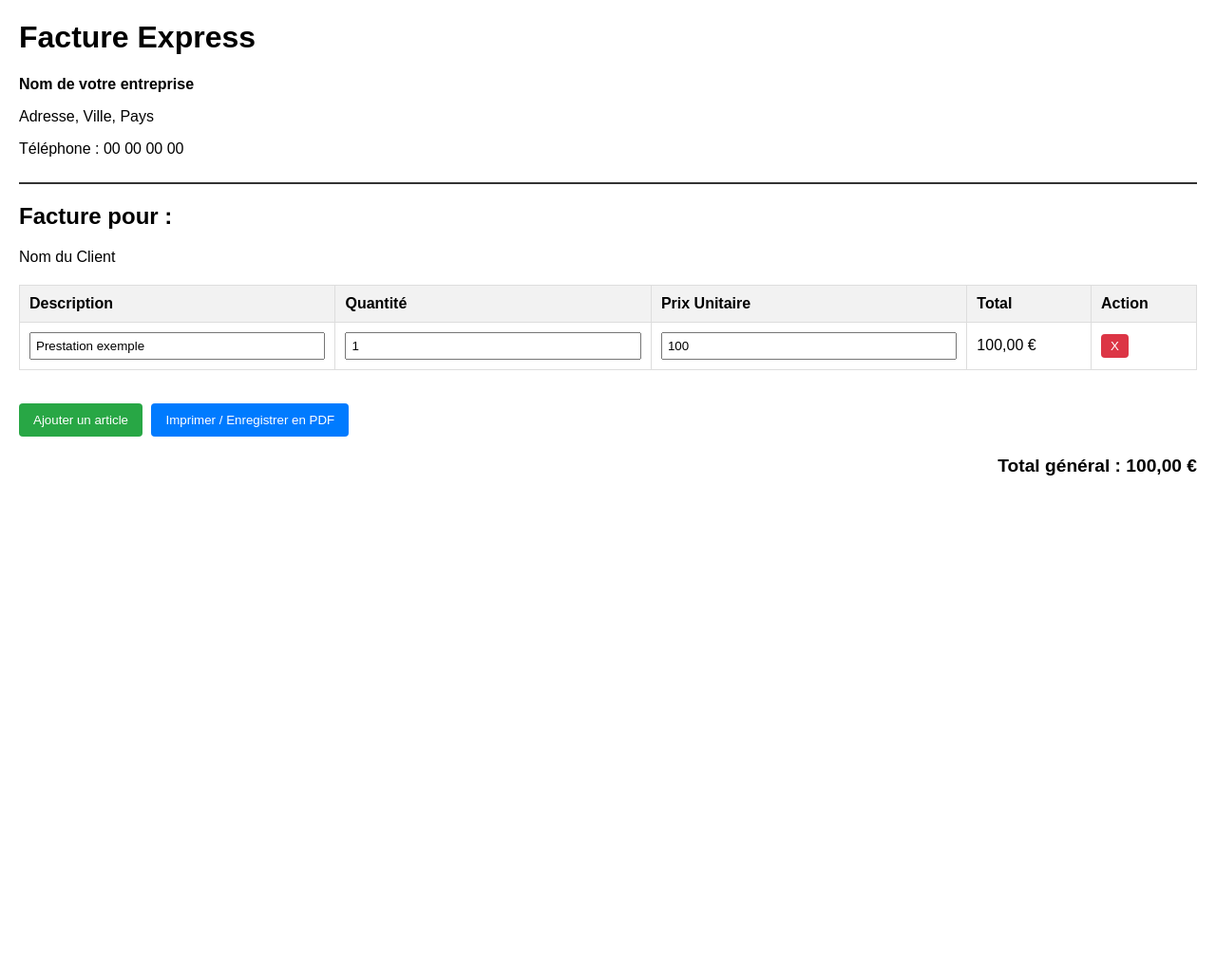
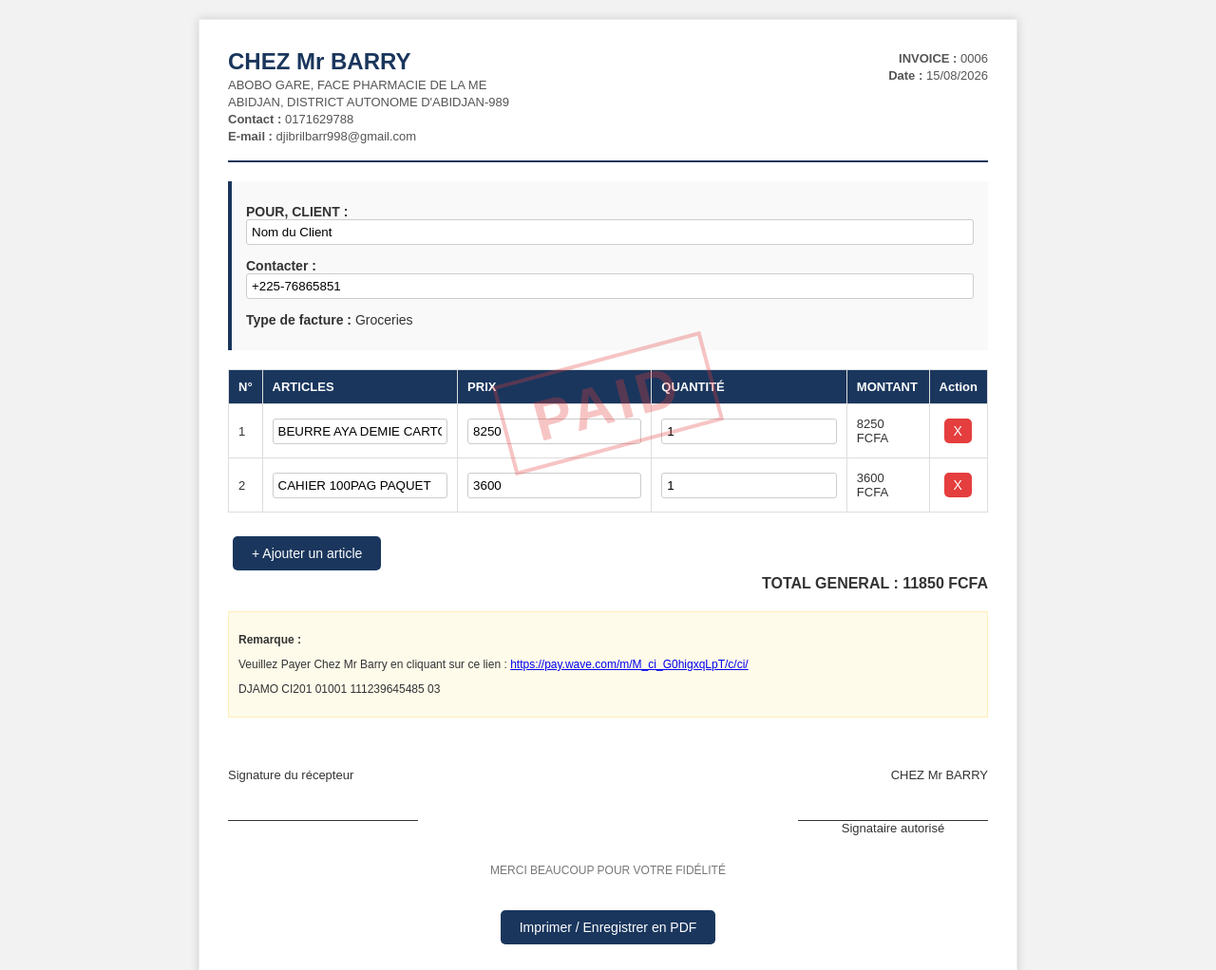
Before and after one commit to djibrilbarr998-ui/MOI-MR-BARRY, a plain HTML site: page index.html in a window 1280 px wide. Shown: the top 1022 px of the page at 95% size. Before the commit the page ends 800 px from the top, so only its background shows below. Drawn offline with Linux system fonts and the light colour scheme.

Commit message:
Update index.html

```diff
--- a/index.html
+++ b/index.html
@@ -2,107 +2,266 @@
 <html lang="fr">
 <head>
     <meta charset="UTF-8">
-    <title>Facture Express</title>
+    <meta name="viewport" content="width=device-width, initial-scale=1.0">
+    <title>Facture Express - CHEZ Mr BARRY</title>
     <style>
-        body { font-family: sans-serif; margin: 20px; }
-        .header { border-bottom: 2px solid #333; padding-bottom: 10px; margin-bottom: 20px; }
-        table { width: 100%; border-collapse: collapse; margin-top: 20px; }
-        th, td { border: 1px solid #ddd; padding: 10px; text-align: left; }
-        th { background-color: #f2f2f2; }
-        input { width: 100%; padding: 5px; box-sizing: border-box; }
-        .btn { margin-top: 15px; padding: 10px 15px; background-color: #28a745; color: white; border: none; cursor: pointer; border-radius: 4px; margin-right: 5px; }
-        .btn:hover { background-color: #218838; }
-        .btn-delete { background-color: #dc3545; color: white; border: none; padding: 5px 10px; cursor: pointer; border-radius: 4px; }
-        .btn-delete:hover { background-color: #c82333; }
-        .total-section { margin-top: 20px; text-align: right; font-size: 1.2em; font-weight: bold; }
-        .actions { margin-top: 20px; }
-        @media print {
-            .btn, .actions, button { display: none; }
-            input { border: none; background: transparent; }
+        body {
+            font-family: Arial, sans-serif;
+            background-color: #f2f2f2;
+            margin: 0;
+            padding: 20px;
+            color: #333;
+        }
+        .invoice-box {
+            max-width: 800px;
+            margin: auto;
+            background: #fff;
+            padding: 30px;
+            border: 1px solid #eee;
+            box-shadow: 0 0 10px rgba(0, 0, 0, 0.15);
+            position: relative;
+        }
+        .header {
+            display: flex;
+            justify-content: space-between;
+            border-bottom: 2px solid #1a365d;
+            padding-bottom: 15px;
+            margin-bottom: 20px;
+        }
+        .company-info h2 {
+            margin: 0;
+            color: #1a365d;
+        }
+        .company-info p, .invoice-details p {
+            margin: 3px 0;
+            font-size: 13px;
+            color: #555;
+        }
+        .invoice-details {
+            text-align: right;
+        }
+        .client-section {
+            background: #f9f9f9;
+            padding: 10px 15px;
+            border-left: 4px solid #1a365d;
+            margin-bottom: 20px;
+            font-size: 14px;
+        }
+        table {
+            width: 100%;
+            border-collapse: collapse;
+            margin-bottom: 20px;
+        }
+        table th, table td {
+            border: 1px solid #ddd;
+            padding: 10px;
+            text-align: left;
+            font-size: 13px;
+        }
+        table th {
+            background-color: #1a365d;
+            color: white;
+        }
+        .total-section {
+            text-align: right;
+            font-size: 16px;
+            font-weight: bold;
+            margin-bottom: 20px;
+        }
+        .paid-stamp {
+            position: absolute;
+            top: 40%;
+            left: 50%;
+            transform: translate(-50%, -50%) rotate(-15deg);
+            border: 4px solid #e53e3e;
+            color: #e53e3e;
+            font-size: 60px;
+            font-weight: bold;
+            padding: 10px 30px;
+            letter-spacing: 5px;
+            opacity: 0.3;
+            pointer-events: none;
+        }
+        .remarks {
+            font-size: 12px;
+            background: #fffbea;
+            padding: 10px;
+            border: 1px solid #ffeeba;
+            margin-bottom: 20px;
+        }
+        .footer-signatures {
+            display: flex;
+            justify-content: space-between;
+            margin-top: 40px;
+            font-size: 13px;
+        }
+        .signature-line {
+            border-top: 1px solid #333;
+            width: 200px;
+            margin-top: 40px;
+            text-align: center;
+        }
+        .actions {
+            text-align: center;
+            margin-top: 30px;
+        }
+        .btn {
+            background-color: #1a365d;
+            color: white;
+            padding: 10px 20px;
+            border: none;
+            cursor: pointer;
+            font-size: 14px;
+            border-radius: 5px;
+            margin: 5px;
+        }
+        .btn:hover {
+            background-color: #2b6cb0;
+        }
+        input, select {
+            width: 100%;
+            padding: 5px;
+            box-sizing: border-box;
+            border: 1px solid #ccc;
+            border-radius: 3px;
         }
     </style>
 </head>
 <body>
+
+<div class="invoice-box">
+    <div class="paid-stamp">PAID</div>
+
+    <!-- En-tête -->
     <div class="header">
-        <h1>Facture Express</h1>
-        <p><strong>Nom de votre entreprise</strong></p>
-        <p>Adresse, Ville, Pays</p>
-        <p>Téléphone : 00 00 00 00</p>
+        <div class="company-info">
+            <h2>CHEZ Mr BARRY</h2>
+            <p>ABOBO GARE, FACE PHARMACIE DE LA ME</p>
+            <p>ABIDJAN, DISTRICT AUTONOME D'ABIDJAN-989</p>
+            <p><strong>Contact :</strong> 0171629788</p>
+            <p><strong>E-mail :</strong> djibrilbarr998@gmail.com</p>
+        </div>
+        <div class="invoice-details">
+            <p><strong>INVOICE :</strong> 0006</p>
+            <p><strong>Date :</strong> <span id="current-date"></span></p>
+        </div>
     </div>
 
-    <h2>Facture pour :</h2>
-    <p>Nom du Client</p>
+    <!-- Client -->
+    <div class="client-section">
+        <p><strong>POUR, CLIENT :</strong> <input type="text" id="client-name" value="Nom du Client"></p>
+        <p><strong>Contacter :</strong> <input type="text" id="client-phone" value="+225-76865851"></p>
+        <p><strong>Type de facture :</strong> Groceries</p>
+    </div>
 
+    <!-- Tableau des articles -->
     <table id="invoice-table">
         <thead>
             <tr>
-                <th>Description</th>
-                <th>Quantité</th>
-                <th>Prix Unitaire</th>
-                <th>Total</th>
+                <th>N°</th>
+                <th>ARTICLES</th>
+                <th>PRIX</th>
+                <th>QUANTITÉ</th>
+                <th>MONTANT</th>
                 <th>Action</th>
             </tr>
         </thead>
         <tbody>
             <tr>
-                <td><input type="text" value="Prestation exemple"></td>
-                <td><input type="number" class="qty" value="1" oninput="calculer()"></td>
-                <td><input type="number" class="price" value="100" oninput="calculer()"></td>
-                <td class="row-total">100,00 €</td>
-                <td><button class="btn-delete" onclick="supprimerLigne(this)">X</button></td>
+                <td>1</td>
+                <td><input type="text" value="BEURRE AYA DEMIE CARTON"></td>
+                <td><input type="number" class="price" value="8250" oninput="calculateTotal()"></td>
+                <td><input type="number" class="qty" value="1" oninput="calculateTotal()"></td>
+                <td class="amount">8250 FCFA</td>
+                <td><button class="btn" style="background:#e53e3e; padding:5px 10px;" onclick="removeRow(this)">X</button></td>
+            </tr>
+            <tr>
+                <td>2</td>
+                <td><input type="text" value="CAHIER 100PAG PAQUET"></td>
+                <td><input type="number" class="price" value="3600" oninput="calculateTotal()"></td>
+                <td><input type="number" class="qty" value="1" oninput="calculateTotal()"></td>
+                <td class="amount">3600 FCFA</td>
+                <td><button class="btn" style="background:#e53e3e; padding:5px 10px;" onclick="removeRow(this)">X</button></td>
             </tr>
         </tbody>
     </table>
 
-    <div class="actions">
-        <button class="btn" onclick="ajouterLigne()">Ajouter un article</button>
-        <button class="btn" style="background-color: #007bff;" onclick="window.print()">Imprimer / Enregistrer en PDF</button>
+    <button class="btn" onclick="addRow()">+ Ajouter un article</button>
+
+    <!-- Total -->
+    <div class="total-section">
+        TOTAL GENERAL : <span id="grand-total">11850</span> FCFA
     </div>
 
-    <div class="total-section">
-        Total général : <span id="grand-total">100,00 €</span>
+    <!-- Remarque / Paiement -->
+    <div class="remarks">
+        <p><strong>Remarque :</strong></p>
+        <p>Veuillez Payer Chez Mr Barry en cliquant sur ce lien : <a href="https://pay.wave.com/m/M_ci_G0higxqLpT/c/ci/" target="_blank">https://pay.wave.com/m/M_ci_G0higxqLpT/c/ci/</a></p>
+        <p>DJAMO CI201 01001 111239645485 03</p>
+    </div>
+
+    <!-- Signatures -->
+    <div class="footer-signatures">
+        <div>
+            <p>Signature du récepteur</p>
+            <div class="signature-line"></div>
+        </div>
+        <div style="text-align: right;">
+            <p>CHEZ Mr BARRY</p>
+            <div class="signature-line" style="margin-left: auto;">Signataire autorisé</div>
+        </div>
+    </div>
+
+    <div style="text-align: center; margin-top: 30px; font-size: 12px; color: #777;">
+        MERCI BEAUCOUP POUR VOTRE FIDÉLITÉ
+    </div>
+
+    <!-- Boutons d'action -->
+    <div class="actions">
+        <button class="btn" onclick="window.print()">Imprimer / Enregistrer en PDF</button>
+    </div>
 </div>
 
 <script>
-        function calculer() {
+    // Afficher la date du jour automatiquement
+    document.getElementById('current-date').innerText = new Date().toLocaleDateString('fr-FR');
+
+    function calculateTotal() {
         let rows = document.querySelectorAll('#invoice-table tbody tr');
         let grandTotal = 0;
 
-            rows.forEach(row => {
-                let qty = row.querySelector('.qty').value || 0;
-                let price = row.querySelector('.price').value || 0;
-                let total = qty * price;
-                row.querySelector('.row-total').innerText = total.toFixed(2) + ' €';
-                grandTotal += total;
+        rows.forEach((row, index) => {
+            row.cells[0].innerText = index + 1;
+            let price = parseFloat(row.querySelector('.price').value) || 0;
+            let qty = parseFloat(row.querySelector('.qty').value) || 0;
+            let amount = price * qty;
+            row.querySelector('.amount').innerText = amount + ' FCFA';
+            grandTotal += amount;
         });
 
-            document.getElementById('grand-total').innerText = grandTotal.toFixed(2) + ' €';
+        document.getElementById('grand-total').innerText = grandTotal;
     }
 
-        function ajouterLigne() {
-            let tbody = document.querySelector('#invoice-table tbody');
-            let newRow = document.createElement('tr');
+    function addRow() {
+        let table = document.querySelector('#invoice-table tbody');
+        let newRow = table.insertRow();
         newRow.innerHTML = `
+            <td></td>
             <td><input type="text" value="Nouvel article"></td>
-                <td><input type="number" class="qty" value="1" oninput="calculer()"></td>
-                <td><input type="number" class="price" value="0" oninput="calculer()"></td>
-                <td class="row-total">0,00 €</td>
-                <td><button class="btn-delete" onclick="supprimerLigne(this)">X</button></td>
+            <td><input type="number" class="price" value="0" oninput="calculateTotal()"></td>
+            <td><input type="number" class="qty" value="1" oninput="calculateTotal()"></td>
+            <td class="amount">0 FCFA</td>
+            <td><button class="btn" style="background:#e53e3e; padding:5px 10px;" onclick="removeRow(this)">X</button></td>
         `;
-            tbody.appendChild(newRow);
-            calculer();
+        calculateTotal();
     }
 
-        function supprimerLigne(button) {
-            let row = button.closest('tr');
-            let tbody = document.querySelector('#invoice-table tbody');
-            if (tbody.rows.length > 1) {
+    function removeRow(btn) {
+        let row = btn.closest('tr');
         row.remove();
-                calculer();
-            } else {
-                alert("Vous devez garder au moins une ligne sur la facture.");
-            }
+        calculateTotal();
     }
 </script>
+
 </body>
 </html>
```
Lines whose indentation alone changed are shown as unchanged.
